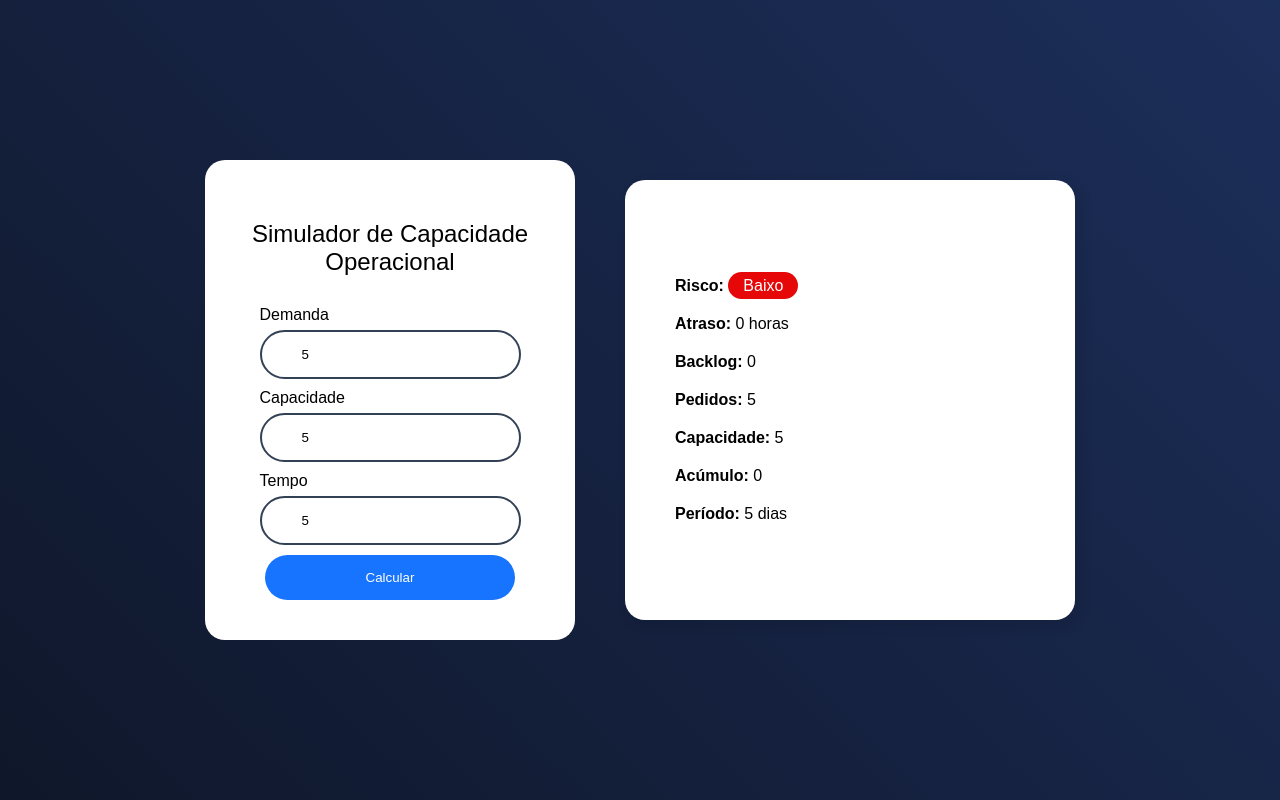
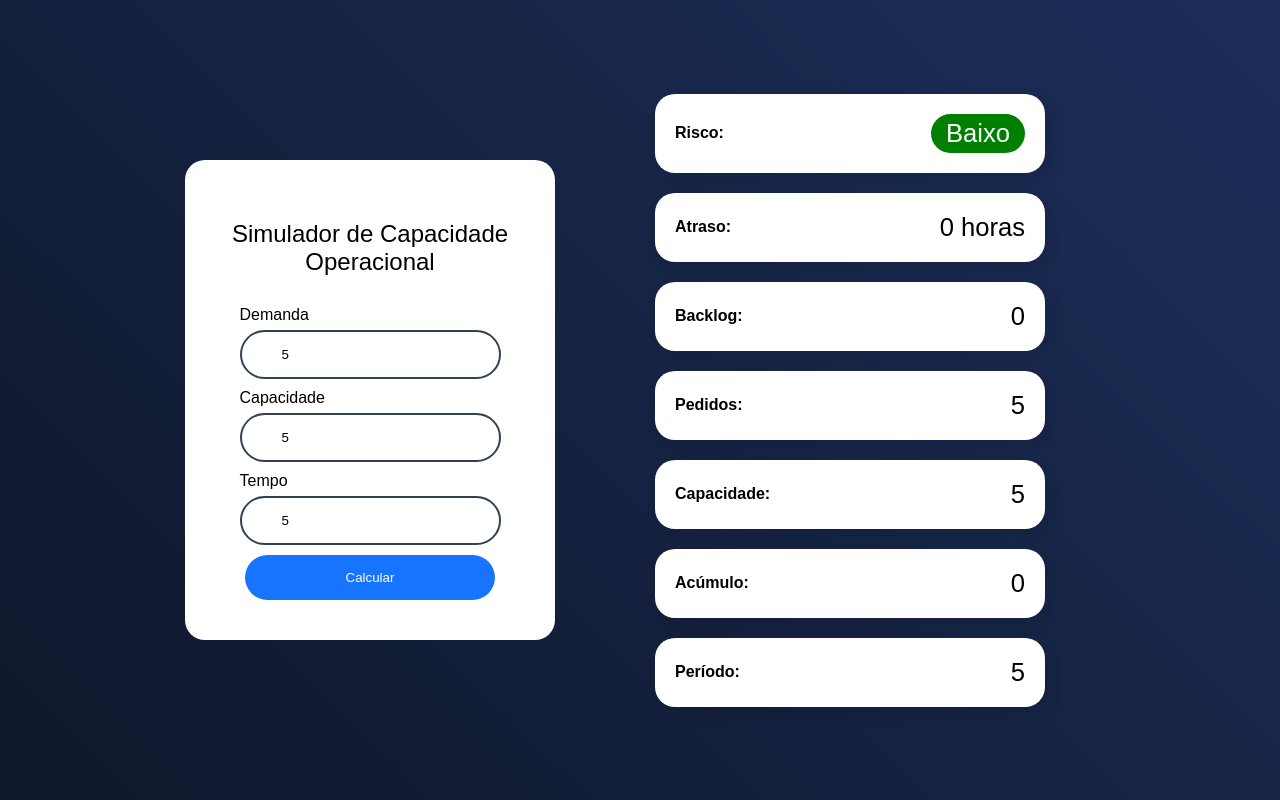
Before and after one commit to Tkailaine/FlowCap, a React (Vite) app: page / in a window 1280 px wide. Both pictures are taken after typing "5", "5", "5" into the empty fields and a click on the button "Calcular". Built offline with nearby package versions, Linux system fonts and the light colour scheme.

Commit message:
style: estilizando cards com resultados

```diff
--- a/src/App.tsx
+++ b/src/App.tsx
@@ -9,7 +9,7 @@ export type DadosSimulacao = {
   capacidade: number
   tempo: number
   backlog: number
-  atraso: string
+  atraso: number
   risco: string
   acumulo: number
   erro?: string
--- /dev/null
+++ b/src/components/CardResultado/index.tsx
@@ -0,0 +1,29 @@
+import './style.css'
+
+type propsCardResultado = {
+    tipo: string,
+    resultado: string;
+}
+export function CardResultado({ tipo, resultado }: propsCardResultado) {
+  let classe = "resultado";
+
+  if (resultado === "Alto") {
+    classe = "resultado-risco vermelho";
+  } else if (resultado === "Médio") {
+    classe = "resultado-risco amarelo";
+  } else if (resultado === "Baixo") {
+    classe = "resultado-risco verde";
+  }
+
+  return (
+    <div className="card-resultado card">
+      <p><strong>{tipo}:</strong></p>
+      <span className={classe}>{resultado}</span>
+    </div>
+  );
+}
+
+
+
+
+export default CardResultado
--- /dev/null
+++ b/src/components/CardResultado/style.css
@@ -0,0 +1,32 @@
+.card-resultado{
+    display: flex;
+    justify-content: space-between;
+    align-items: center;
+    padding: 20px;
+    min-height: 20px;
+    width: 350px;
+}
+
+.card-resultado span{
+    font-size: 1.6em;
+}
+
+
+.resultado-risco{
+
+    padding: 5px 15px;
+    border-radius: 25px;
+    color: white;
+}
+
+.vermelho{
+        background-color: red;
+}
+
+.amarelo{
+    background-color: rgb(228, 156, 3);
+}
+
+.verde{
+    background-color: green;
+}
--- a/src/components/FormularioSimulador/index.tsx
+++ b/src/components/FormularioSimulador/index.tsx
@@ -24,7 +24,7 @@ export function FormularioSimulador({ setDados }: PropsFormulario) {
         capacidade: 0,
         tempo: 0,
         backlog: 0,
-        atraso: "",
+        atraso: 0,
         risco: "",
         acumulo: 0,
         erro,
--- a/src/components/dashboardResultado/index.tsx
+++ b/src/components/dashboardResultado/index.tsx
@@ -1,9 +1,12 @@
 import type { DadosSimulacao } from "../../App";
 import './style.css'
+import CardResultado from "../CardResultado";
+import {formatarAtraso} from "../../utils/logistica/formatadores/formatarAtraso.ts"
 
 type PropsDashboard = {
   dados: DadosSimulacao | null;
 };
+
 
 export function DashboardResultado({ dados }: PropsDashboard) {
   if (!dados) return null;
@@ -12,15 +15,29 @@ export function DashboardResultado({ dados }: PropsDashboard) {
     return <p>{dados.erro}</p>;
   }
 
+
+  const listaResultados= [
+    { tipo: "Risco", valor: dados.risco },
+    { tipo: "Atraso", valor: formatarAtraso({atraso:dados.atraso})  },
+    { tipo: "Backlog", valor: dados.backlog },
+    { tipo: "Pedidos", valor: dados.pedidos },
+    { tipo: "Capacidade", valor: dados.capacidade },
+    { tipo: "Acúmulo", valor: dados.acumulo},
+    { tipo: "Período", valor: dados.tempo },
+  ];
+
+
+
   return (
-    <div className="container-resultado card">
-      <p><strong>Risco:</strong> <span className="resultado-risco">{dados.risco}</span></p>
-      <p><strong>Atraso:</strong> <span>{dados.atraso}</span></p>
-      <p><strong>Backlog:</strong> <span>{dados.backlog}</span></p>
-      <p><strong>Pedidos:</strong> <span>{dados.pedidos}</span></p>
-      <p><strong>Capacidade:</strong> <span>{dados.capacidade}</span></p>
-      <p><strong>Acúmulo:</strong> <span>{dados.acumulo}</span></p>
-      <p><strong>Período:</strong> <span>{dados.tempo}</span> dias</p>
+    <div className="container-resultado">
+
+   {listaResultados.map((item, index) => (
+    <CardResultado
+        key={index}
+        tipo={item.tipo}
+        resultado={String(item.valor)}
+    />
+   )) }
     </div>
   );
 }
--- a/src/components/dashboardResultado/style.css
+++ b/src/components/dashboardResultado/style.css
@@ -7,11 +7,5 @@
     border-radius:20px;
     justify-content: center;
     gap: 20px;
+
 }
-
-.resultado-risco{
-    background-color: rgb(230, 8, 8);
-    padding: 5px 15px;
-    border-radius: 25px;
-    color: white;
-}
--- a/src/index.css
+++ b/src/index.css
@@ -10,4 +10,5 @@ body{
 .card{
     background-color: white;
     box-shadow: 5px 5px 10px 5px rgba(0, 0, 0, 0.062);
+    border-radius: 20px;
 }
--- a/src/utils/logistica/calculos/calculoAtraso.ts
+++ b/src/utils/logistica/calculos/calculoAtraso.ts
@@ -1,4 +1,3 @@
-import formatarAtraso from "../formatadores/formatarAtraso";
 interface propsCalculoAtraso {
   backlog: number;
   capacidade: number;
@@ -7,8 +6,7 @@ interface propsCalculoAtraso {
 export function calculoAtraso({ backlog, capacidade }: propsCalculoAtraso) {
   let atraso = 0;
   atraso = (backlog / capacidade)
-  const atrasoFormatado = formatarAtraso({atraso: atraso});
-  return atrasoFormatado;
+  return atraso;
 }
 
 export default calculoAtraso;
--- a/src/utils/logistica/formatadores/formatarAtraso.ts
+++ b/src/utils/logistica/formatadores/formatarAtraso.ts
@@ -14,7 +14,7 @@ export function formatarAtraso({atraso}:propsAtraso) {
       return `${dias} ${dias === 1 ? "dia" : "dias"}`;
     }
 
-    return `${dias} ${dias === 1 ? "dia" : "dias"} e ${horas} horas`;
+    return `${dias} ${dias === 1 ? "dia" : "dias"} e ${horas} ${horas == 1 ? "hora" : "horas"}`;
   }
 
   export default formatarAtraso;
```
